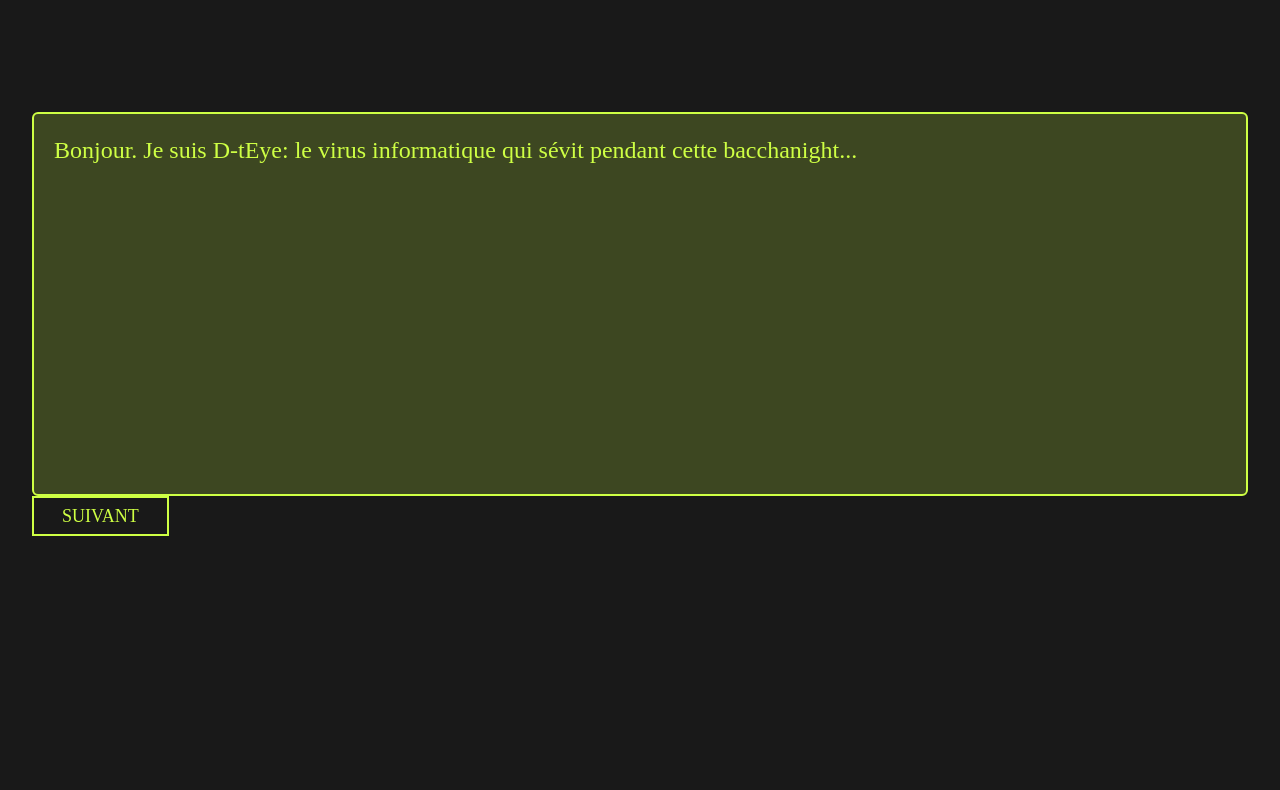
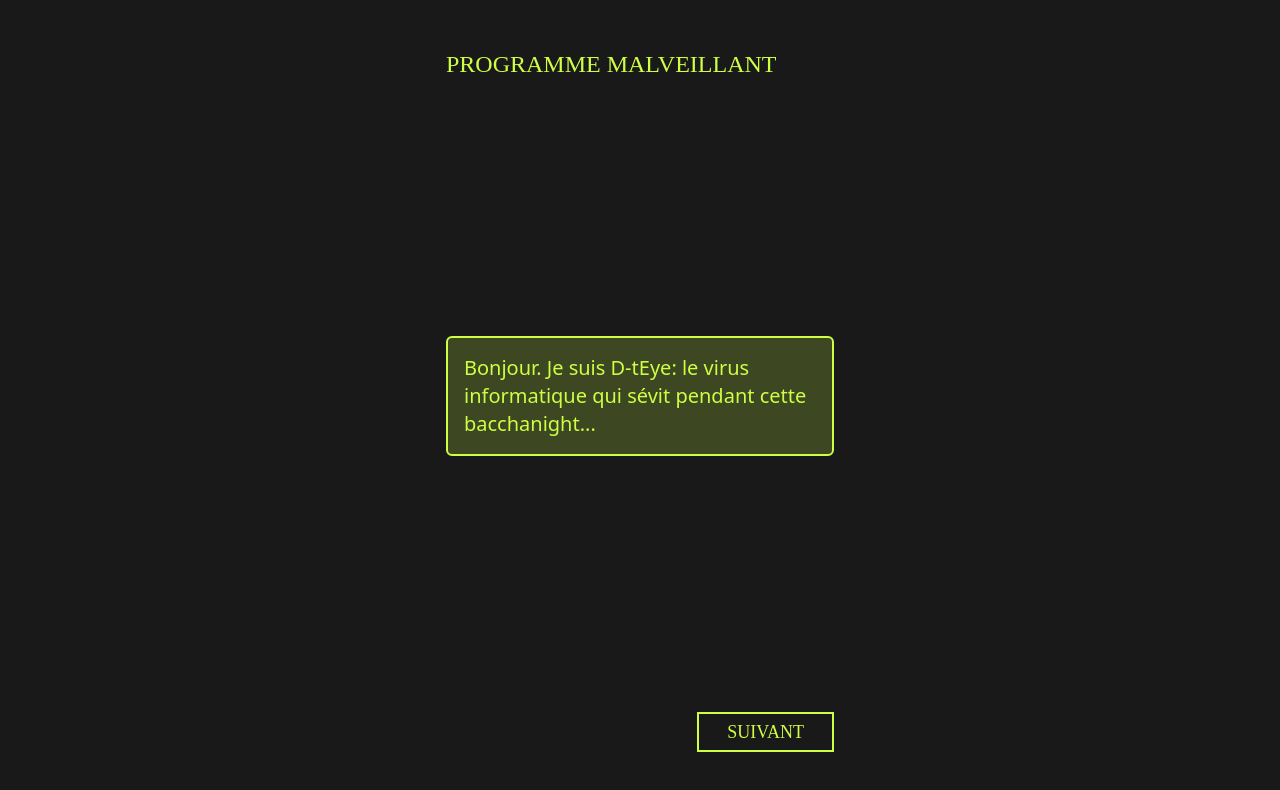
Before and after one commit to collectif-allela/bacchanight, a Next.js app: page / in a window 1280 px wide. Shown: the top 790 px of the page. Built offline with nearby package versions, Linux system fonts and the light colour scheme.

Commit message:
feat: fixing front

```diff
--- a/src/components/Button.tsx
+++ b/src/components/Button.tsx
@@ -3,7 +3,7 @@ import React from "react"
 export default function Button(props: any) {
   return (
       <button
-      className="font-title text-primary py-1 px-7 text-lg uppercase border-2 border-primary"
+      className="w-fit font-title text-primary py-1 px-7 text-lg uppercase border-2 border-primary z-50"
       onClick={props.onClick} >
         {props.text}
       </button>
--- a/src/components/Container.jsx
+++ b/src/components/Container.jsx
@@ -6,12 +6,7 @@ import Title from "./Title";
 export default function Container(props) {
 
   return (
-    <div className="realtive px-8 py-16 h-screen text-primary font-body">
-    <div className='h-96 relative text-primary mt-12  border-primary border-2 rounded-md '>
-      <div className='h-full bg-primary bg-opacity-20  mt10' >
-        <p className=' text-2xl  p-5  leading-2 '>{props.text}</p>
-      </div>
-    </div>
+    <div className="px-4">
     {props.children}
     </div>
 
--- /dev/null
+++ b/src/components/Intro.tsx
@@ -0,0 +1,9 @@
+export default function Container(props: any) {
+
+  return (
+    <div className="h-screen flex flex-col justify-between py-12">
+    {props.children}
+    </div>
+
+  )
+}
--- a/src/components/MessageBox.jsx
+++ b/src/components/MessageBox.jsx
@@ -2,11 +2,9 @@
 export default function MessageBox(props) {
 
   return (
-    <div className='relative text-primary border-primary border-2 rounded-md '>
-      <div className='h-full bg-primary bg-opacity-20' >
-        <p className=' text-xl  p-5  leading-2 '>{props.text}</p>
+    <div className='p-4 z-50 text-primary border-primary border-2 rounded-md bg-primary bg-opacity-20'>
+        <p className=' text-xl'>{props.text}</p>
         {props.children}
-      </div>
     </div>
   )
 }
--- a/src/components/Title.tsx
+++ b/src/components/Title.tsx
@@ -2,8 +2,6 @@
 
 export default function Title(props:any) {
   return (
-    <div className="">
-      <h2 className="text-2xl uppercase h-auto font-title text-primary ">{props.text}</h2>
-    </div>
+      <h2 className="text-2xl uppercase h-auto font-title text-primary">{props.text}</h2>
   )
 }
--- a/src/pages/_document.tsx
+++ b/src/pages/_document.tsx
@@ -2,7 +2,7 @@ import { Html, Head, Main, NextScript } from 'next/document'
 
 export default function Document() {
   return (
-    <Html lang="en">
+    <Html lang="en" className='max-w-[420px] max-h[870px] mx-auto'>
       <Head />
       <body>
         <Main />
--- a/src/pages/game1.tsx
+++ b/src/pages/game1.tsx
@@ -62,14 +62,12 @@ export default function Game1() {
           )
         default:
         return (
-          <div className='relative overflow-hidden'>
-            <img className='relative  h-screen max-w-none' src="/game1jaune.jpg" alt="" />
-            <div className='w-screen h-screen fixed top-0 flex flex-col justify-center items-center'>
-              <MessageBox text="Vous pouvez commencer la partie, essayez de trouver les deux queus de diable"/>
-                <div className='fixed bottom-8 z-50'>
+          <div className='h-screen relative overflow-hidden'>
+            <img className='absolute h-screen max-w-none' src="/game1jaune.jpg" alt="" />
+            <div className='h-full flex flex-col justify-center items-center'>
+              <MessageBox text="Vous pouvez commencer la partie, essayez de trouver les deux queus de diable">
                   <Button text="Jouer" onClick={changeScene}/>
-                </div>
-              <MessageBox/>
+              </MessageBox>
             </div>
           </div>
           )
--- a/src/pages/index.tsx
+++ b/src/pages/index.tsx
@@ -6,6 +6,9 @@ import Container from "@/components/Container"
 import { useState } from "react";
 import Button from "../components/Button"
 import Link from 'next/link'
+import MessageBox from '@/components/MessageBox';
+import Title from '@/components/Title';
+import Intro from '@/components/Intro';
 
 
 export default function Home(){
@@ -25,21 +28,41 @@ export default function Home(){
   switch (slide) {
     case 1:
     return (
-                <Container title="Desinformation" text= "Les organisateurs m’accusent de désinformation historique car je me suis permis, à dessein, de rajouter quelques éléments sur certains tableaux...">
+      <Container>
+      <Intro>
+      <Title text="DESINFORMATION" />
+      <MessageBox text="Les organisateurs m’accusent de désinformation historique car je me suis permis, à dessein, de rajouter quelques éléments sur certains tableaux..."/>
+      <div className='w-full flex justify-end'>
       <Button id={slide} text="SUIVANT" onClick={handleNext}  />
+      </div>
+      </Intro>
       </Container>
       )
       case 2:
       return (
-                <Container title="Le sense du detaille"  text= "Aurez vous l’oeil assez aiguisé pour identifier les différences que j’ai dissimulées dans les versions numériques des peintures">
-                  <Link href="/download"><Button text="SUIVANT"/></Link>
+        <Container>
+        <Intro>
+        <Title text="LE SENS DU DETAIL" />
+        <MessageBox text="Aurez vous l’oeil assez aiguisé pour identifier les différences que j’ai dissimulées dans les versions numériques des peintures"/>
+        <div className='w-full flex justify-end'>
+        <Link href="/paints"><Button text="suivant"/></Link>
+        </div>
+        </Intro>
         </Container>
+
         )
         default:
         return (
-            <Container title="Programme malveillant"  text= "Bonjour. Je suis D-tEye:  le virus informatique qui sévit pendant cette bacchanight...">
-              <Button id={slide} text="SUIVANT" onClick={handleNext}/>
+          <Container>
+          <Intro>
+          <Title text="PROGRAMME MALVEILLANT" />
+          <MessageBox text="Bonjour. Je suis D-tEye:  le virus informatique qui sévit pendant cette bacchanight..."/>
+          <div className='w-full flex justify-end'>
+          <Button id={slide} text="SUIVANT" onClick={handleNext}  />
+          </div>
+          </Intro>
           </Container>
+
           )
         }
 
--- a/src/pages/paints.tsx
+++ b/src/pages/paints.tsx
@@ -20,20 +20,9 @@ export default function Paints(){
         <div className='text-center relative h-4/6'>
           <Title text="VOICI LES OEUVRES INFECTÉES"/>
 
-          <Image
-            src="/../public/jour_des_mort.png"
-            alt="Image jour de morts"
-            width={300}
-            height={300}
-            className="m-auto mt-10"
-          />
-          <Image
-            src="/../public/waterloo_jaune.png"
-            alt="Picture of a file"
-            width={300}
-            height={300}
-            className="m-auto mt-10"
-          />
+          <img className='w-[300px] h-auto' src="jour_des_mort.png" alt="" />
+          <img className='w-[300px] h-auto' src="waterloo_jaune.png" alt="" />
+
           <Link className='text-primary 'href="/game1"><Button text="COMMENCER LE JEU ->"/></Link>
         </div>
 
```
Also changed, not shown: 1 other file (tests, documents, lock files or other folders). Lines whose indentation alone changed are shown as unchanged.
